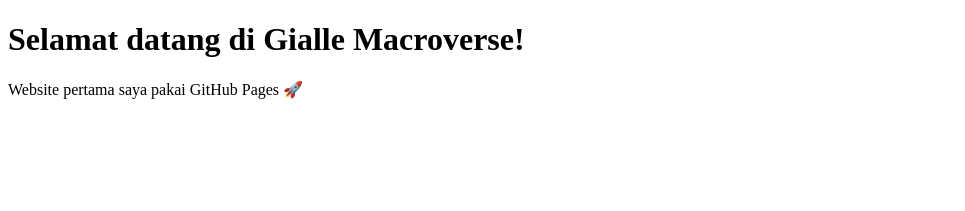
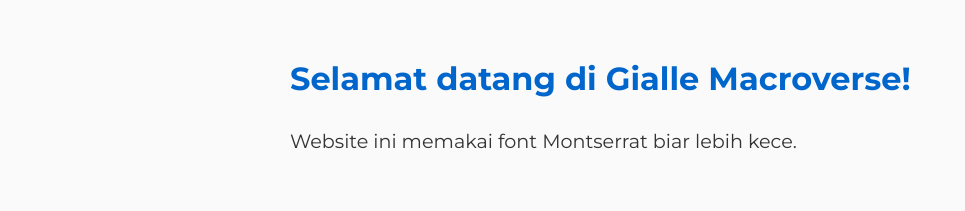
Before and after one commit to Gialle/GialleMacroverse, a plain HTML site: page index.html in a window 1280 px wide. Shown: the whole page, without its empty margins (0-965 px from the left). Drawn offline with Linux system fonts and the light colour scheme.

Commit message:
Update index.html

```diff
--- a/index.html
+++ b/index.html
@@ -1,11 +1,33 @@
 <!DOCTYPE html>
-<html>
+<html lang="id">
 <head>
-  <meta charset="UTF-8">
+  <meta charset="UTF-8" />
+  <meta name="viewport" content="width=device-width, initial-scale=1.0"/>
   <title>Gialle Macroverse</title>
+
+  <!-- Custom Google Font -->
+  <link href="https://fonts.googleapis.com/css2?family=Montserrat:wght@400;700&display=swap" rel="stylesheet">
+
+  <style>
+    body {
+      font-family: 'Montserrat', sans-serif;
+      background: #fafafa;
+      color: #333;
+      max-width: 700px;
+      margin: auto;
+      padding: 2rem;
+      line-height: 1.6;
+    }
+    h1 {
+      color: #0066cc;
+    }
+    p {
+      font-size: 1.2rem;
+    }
+  </style>
 </head>
 <body>
   <h1>Selamat datang di Gialle Macroverse!</h1>
-  <p>Website pertama saya pakai GitHub Pages 🚀</p>
+  <p>Website ini memakai font Montserrat biar lebih kece.</p>
 </body>
 </html>
```
